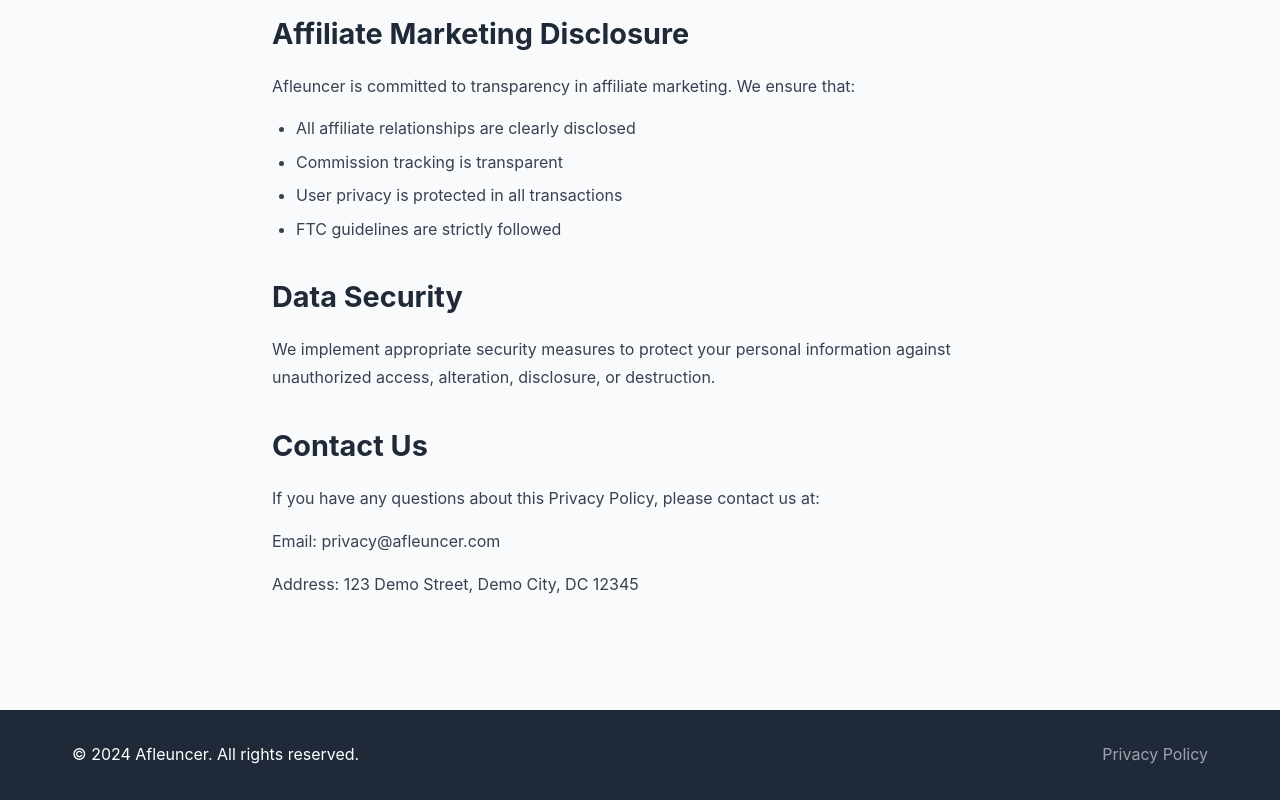
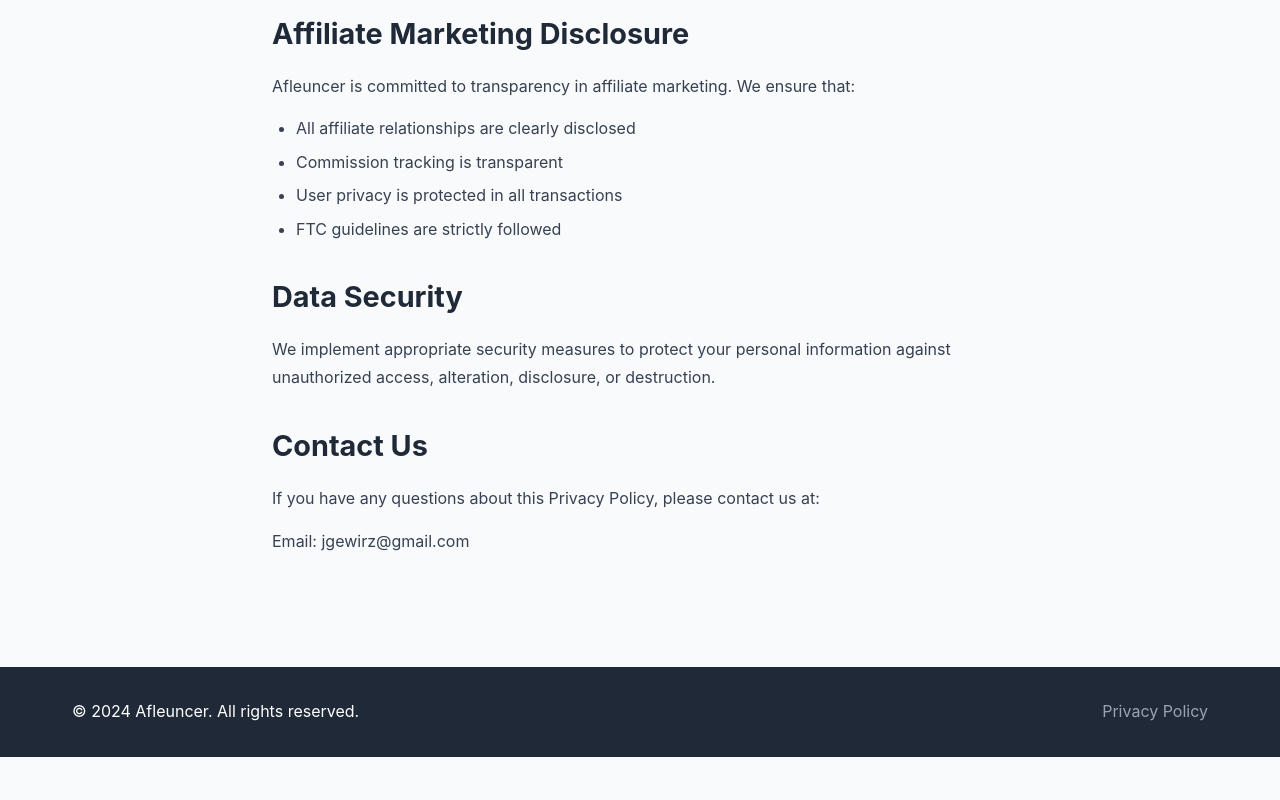
Before and after one commit to Super-Web-Hub/Sovrn, a Next.js app: page /privacy in a window 1280 px wide. Shown: the part 1086-1886 px from the top of the page. After the commit the page ends 1843 px from the top, so only its background shows below. Built offline with nearby package versions, Linux system fonts and the light colour scheme.

Commit message:
feat:update the contact infos

```diff
--- a/pages/privacy.tsx
+++ b/pages/privacy.tsx
@@ -78,8 +78,7 @@
             <div className="privacy-section">
               <h2>Contact Us</h2>
               <p>If you have any questions about this Privacy Policy, please contact us at:</p>
-              <p>Email: privacy@afleuncer.com</p>
-              <p>Address: 123 Demo Street, Demo City, DC 12345</p>
+              <p>Email: jgewirz@gmail.com</p>
             </div>
           </div>
         </section>
```
